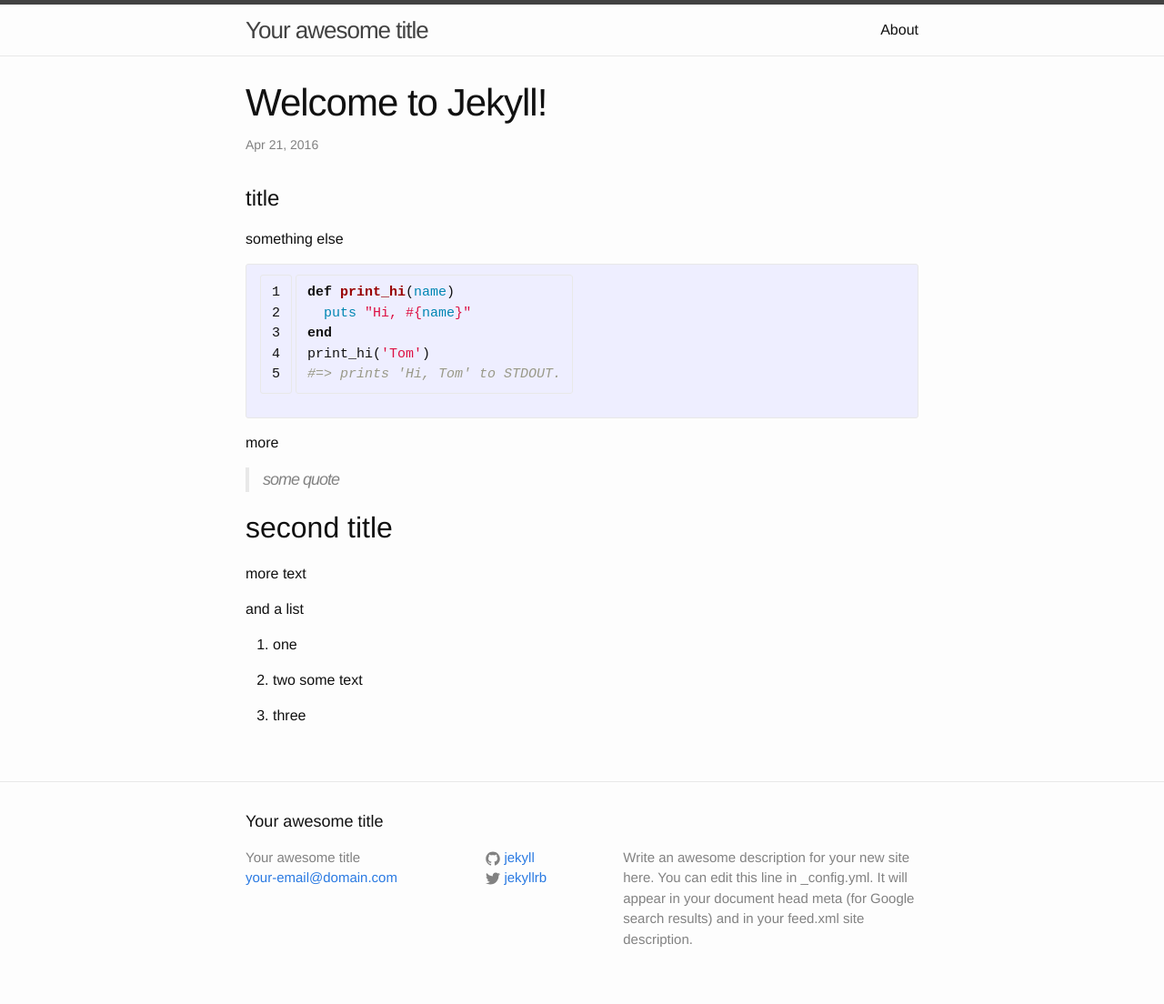
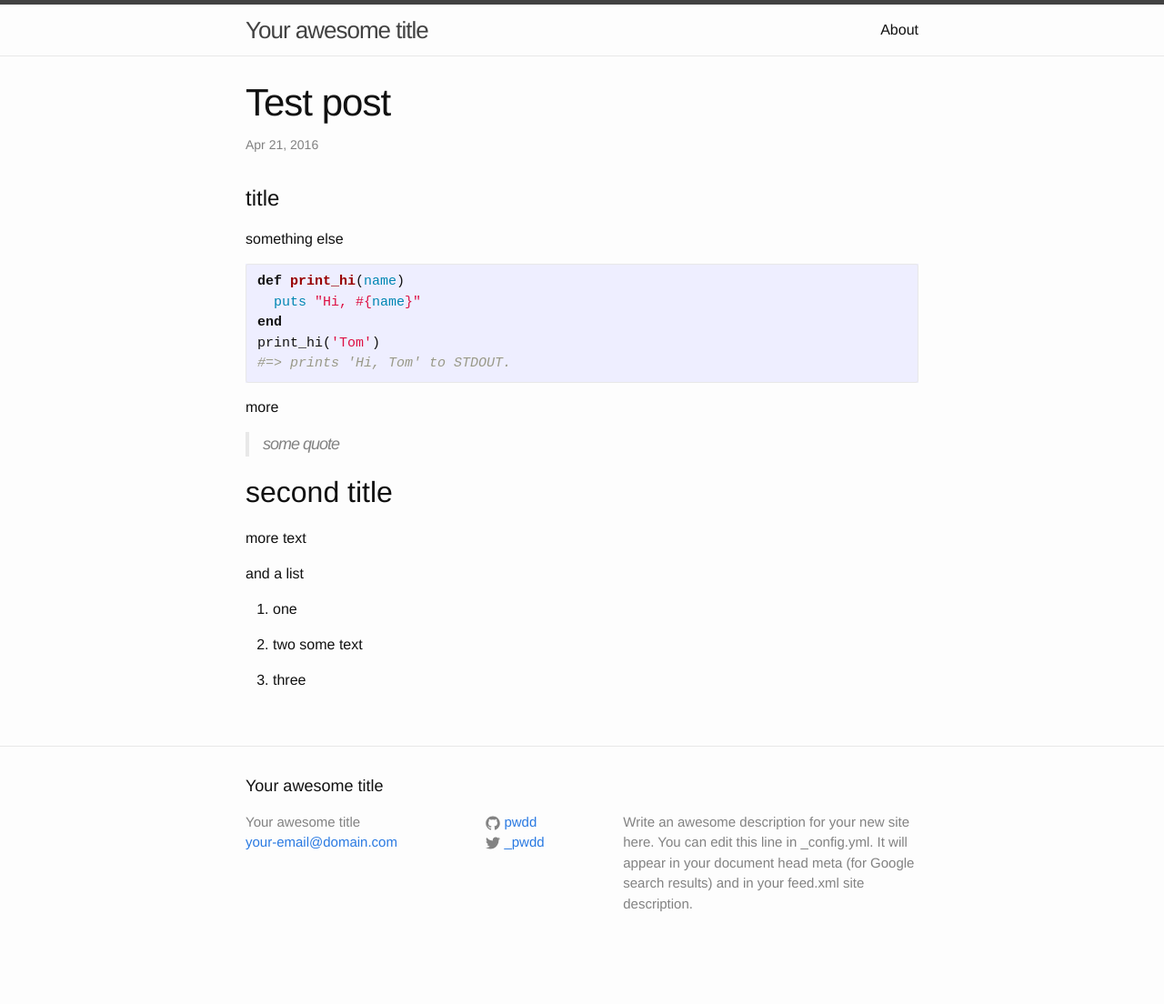
Before and after one commit to pwdd/pwdd.github.io, a Jekyll site: the page built from _posts/2016-04-21-test-post.md, in a window 1280 px wide. Shown: the whole page at 91% size. Built offline with Jekyll 4.4.1, drawn with Linux system fonts in a browser that asks for light colours; after the commit the page ends 1065 px from its top, so only the background shows below that.

Commit message:
test commit

````diff
--- a/_config.yml
+++ b/_config.yml
@@ -13,9 +13,11 @@ description: > # this means to ignore newlines until "baseurl:"
   line in _config.yml. It will appear in your document head meta (for
   Google search results) and in your feed.xml site description.
 baseurl: "" # the subpath of your site, e.g. /blog
-url: "http://yourdomain.com" # the base hostname & protocol for your site
-twitter_username: jekyllrb
-github_username:  jekyll
+url: "https://pwdd.github.io" # the base hostname & protocol for your site
+twitter_username: _pwdd
+github_username:  pwdd
 
 # Build settings
 markdown: kramdown
+kramdown:
+  input: GFM
--- a/_posts/2016-04-21-test-post.md
+++ b/_posts/2016-04-21-test-post.md
@@ -1,20 +1,21 @@
 ---
 layout: post
-title:  "Welcome to Jekyll!"
+title:  "Test post"
 date:   2016-04-21 16:55:58 -0700
-categories: jekyll update
+categories: ruby
+tags: "one, two"
 ---
 # title
 
 something else
 
-{% highlight ruby linenos %}
+```ruby
 def print_hi(name)
   puts "Hi, #{name}"
 end
 print_hi('Tom')
 #=> prints 'Hi, Tom' to STDOUT.
-{% endhighlight %}
+```
 
 more
 
````
